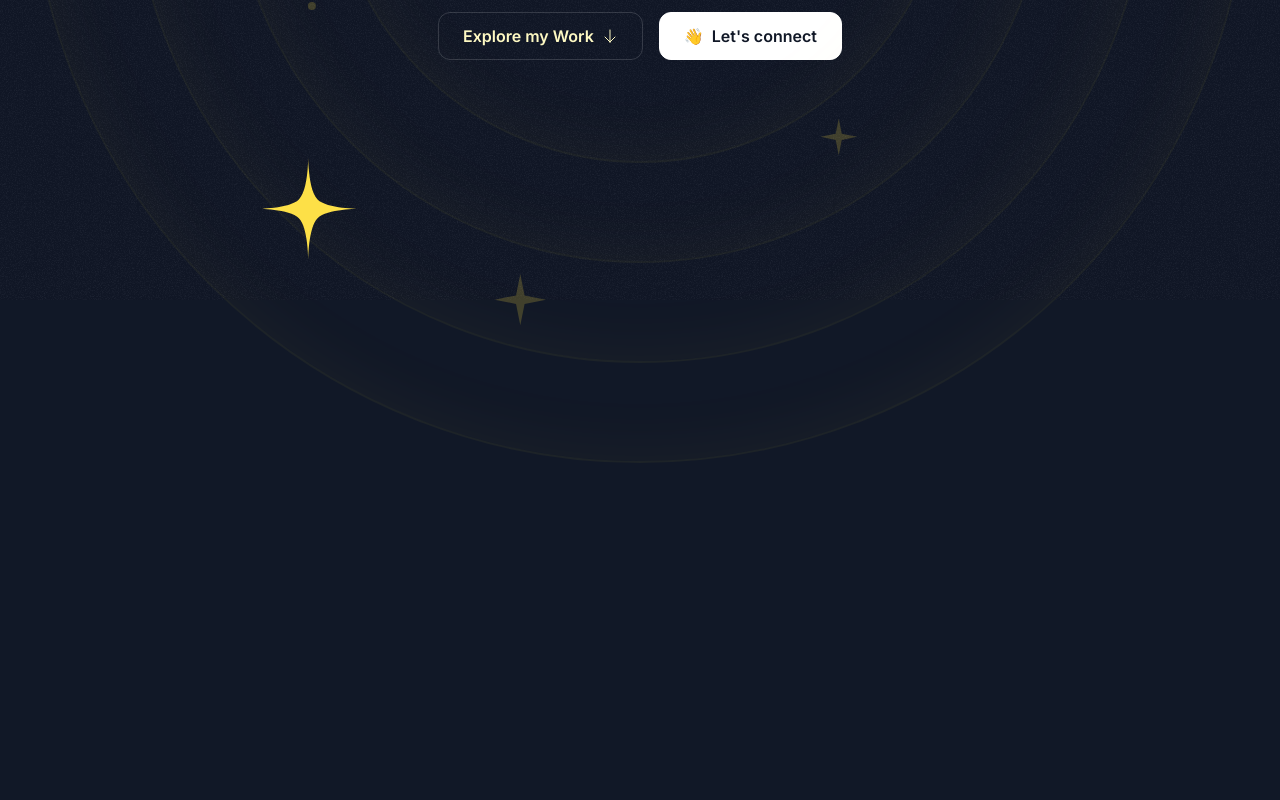
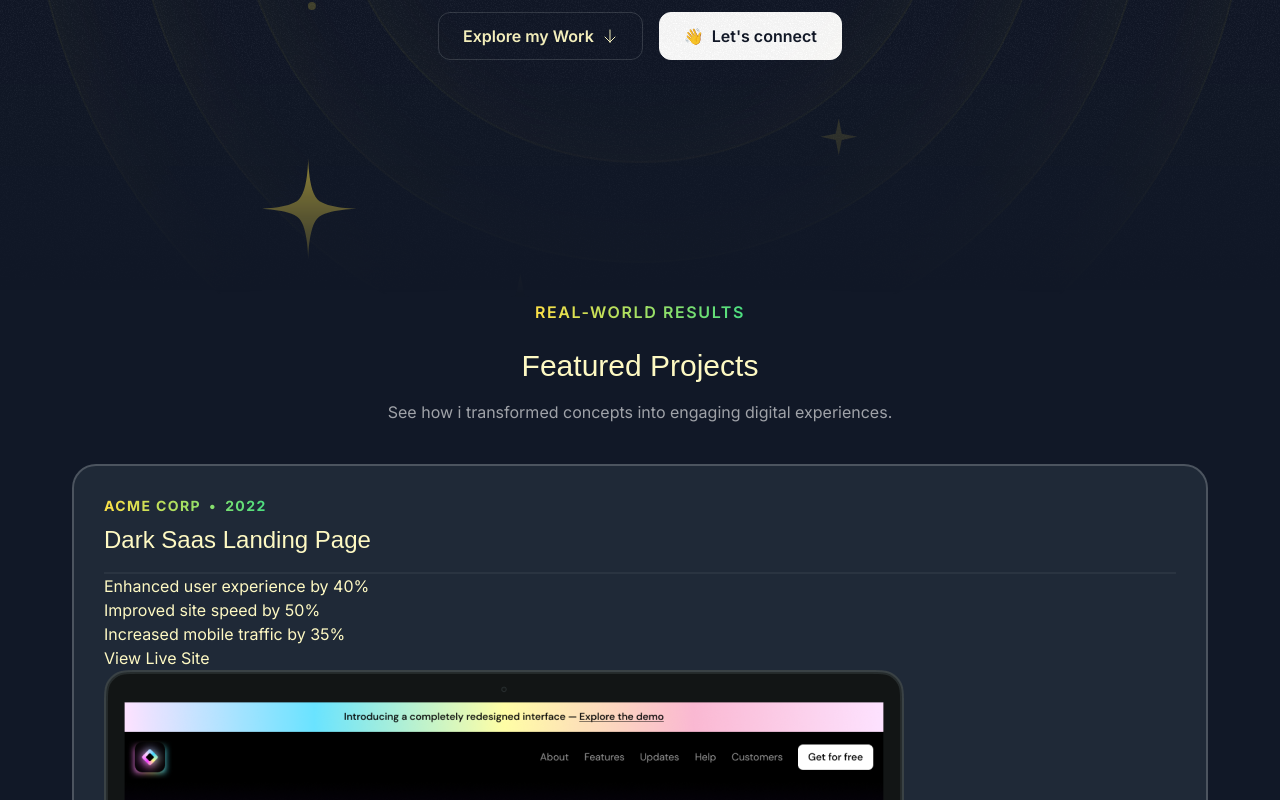
Before and after one commit to abhishekdam/abhishekdam.github.io, a Next.js app in the folder starter-template/: page / in a window 1280 px wide. Shown: the part 594-1394 px from the top of the page. Before the commit the page ends 1057 px from the top, so only its background shows below. Built offline with nearby package versions, Linux system fonts and the light colour scheme; a web font is replaced by a local one.

Commit message:
hero content done and started the projects section

```diff
--- a/starter-template/src/app/globals.css
+++ b/starter-template/src/app/globals.css
@@ -3,10 +3,10 @@
 @tailwind utilities;
 
 @layer base {
-  .nav-item {
-    @apply px-4 py-1.5 rounded-full text-white/70 text-sm font-semibold hover:bg-white/10 hover:text-white transition duration-300;
+  .header-nav-item {
+    @apply px-4 py-1.5 rounded-full text-white text-opacity-70 text-sm font-semibold hover:bg-white hover:bg-opacity-10 hover:text-white transition duration-300;
   }
-  .hero-ring {
+  .orbit-hero-ring {
     @apply absolute inset-0  border-2 top-1/2 left-1/2 -translate-x-1/2 -translate-y-1/2 rounded-full border-yellow-300/5 shadow-[0_0_80px_inset] shadow-yellow-300/5;
   }
 }
--- a/starter-template/src/app/page.tsx
+++ b/starter-template/src/app/page.tsx
@@ -1,11 +1,13 @@
 import { Header } from "@/sections/Header";
 import { HeroSection } from "@/sections/Hero";
+import { ProjectsSection } from "@/sections/Projects";
 
 export default function Home() {
   return (
     <div>
       <Header />
       <HeroSection />
+      <ProjectsSection />
     </div>
   );
 }
--- a/starter-template/src/components/HeroOrbit.tsx
+++ b/starter-template/src/components/HeroOrbitComponent.tsx
@@ -1,9 +1,9 @@
 import { PropsWithChildren } from "react";
 
-const HeroOrbit = ({
+const HeroOrbitComponent = ({
   children,
-  size,
-  rotation,
+  size = 100,
+  rotation = 0,
 }: PropsWithChildren<{ size: number; rotation: number }>) => {
   return (
     <div className="absolute top-1/2 left-1/2 -translate-x-1/2 -translate-y-1/2">
@@ -28,4 +28,4 @@ const HeroOrbit = ({
   );
 };
 
-export default HeroOrbit;
+export default HeroOrbitComponent;
--- a/starter-template/src/sections/Header.tsx
+++ b/starter-template/src/sections/Header.tsx
@@ -2,35 +2,18 @@ export const Header = () => {
   return (
     <div className="flex justify-center items-center fixed z-10 w-full top-3">
       <nav className="flex gap-1 p-0.5 border border-white/15 rounded-full bg-white/10 backdrop-blur">
-        <a
-          className="nav-item"
-          href="#"
-          target="_blank"
-          rel="noopener noreferrer"
-        >
+        <a className="header-nav-item" href="#">
           Home
         </a>
-        <a
-          className="nav-item"
-          href="#"
-          target="_blank"
-          rel="noopener noreferrer"
-        >
+        <a className="header-nav-item" href="#">
           Projects
         </a>
-        <a
-          className="nav-item"
-          href="#"
-          target="_blank"
-          rel="noopener noreferrer"
-        >
+        <a className="header-nav-item" href="#">
           About
         </a>
         <a
-          className="nav-item bg-white text-gray-900 hover:bg-white/70 hover:text-gray-900"
+          className="header-nav-item bg-white text-gray-900 hover:bg-white/70 hover:text-gray-900"
           href="#"
-          target="_blank"
-          rel="noopener noreferrer"
         >
           Contact
         </a>
--- a/starter-template/src/sections/Hero.tsx
+++ b/starter-template/src/sections/Hero.tsx
@@ -4,55 +4,57 @@ import ArrowDwn from "@/assets/icons/arrow-down.svg";
 import grainimg from "@/assets/images/grain.jpg";
 import StarIcon from "@/assets/icons/star.svg";
 import SparkleIcon from "@/assets/icons/sparkle.svg";
-import HeroOrbit from "@/components/HeroOrbit";
+import HeroOrbitComponent from "@/components/HeroOrbitComponent";
 
 export const HeroSection = () => {
   return (
     <div className="py-32 md:py-48 lg:py-60 relative z-0 overflow-x-clip">
+      <div className="absolute inset-0 [mask-image:linear-gradient(to_bottom,transparent,black_10%,black_70%,transparent)]">
         <div
           className="absolute inset-0 -z-30 opacity-5"
           style={{ backgroundImage: `url(${grainimg.src})` }}
         ></div>
-      <div className="size-[620px] hero-ring"></div>
-      <div className="size-[820px] hero-ring"></div>
-      <div className="size-[1020px] hero-ring"></div>
-      <div className="size-[1220px] hero-ring"></div>
-      <HeroOrbit size={800} rotation={-92}>
+        <div className="size-[620px] orbit-hero-ring"></div>
+        <div className="size-[820px] orbit-hero-ring"></div>
+        <div className="size-[1020px] orbit-hero-ring"></div>
+        <div className="size-[1220px] orbit-hero-ring"></div>
+        <HeroOrbitComponent size={800} rotation={-92}>
           <StarIcon className="size-28 text-yellow-300" />
-      </HeroOrbit>
-      <HeroOrbit size={550} rotation={100}>
+        </HeroOrbitComponent>
+        <HeroOrbitComponent size={550} rotation={100}>
           <StarIcon className="size-12 text-yellow-300" />
-      </HeroOrbit>
-      <HeroOrbit size={590} rotation={18}>
+        </HeroOrbitComponent>
+        <HeroOrbitComponent size={590} rotation={18}>
           <StarIcon className="size-8 text-yellow-300" />
-      </HeroOrbit>
-      <HeroOrbit size={430} rotation={80}>
+        </HeroOrbitComponent>
+        <HeroOrbitComponent size={430} rotation={80}>
           <SparkleIcon className="size-8 text-yellow-300/20  " />
-      </HeroOrbit>
-      <HeroOrbit size={440} rotation={-15}>
+        </HeroOrbitComponent>
+        <HeroOrbitComponent size={440} rotation={-15}>
           <SparkleIcon className="size-5 text-yellow-300/20  " />
-      </HeroOrbit>
-      <HeroOrbit size={530} rotation={-170}>
+        </HeroOrbitComponent>
+        <HeroOrbitComponent size={530} rotation={-170}>
           <SparkleIcon className="size-10 text-yellow-300/20  " />
-      </HeroOrbit>
-      <HeroOrbit size={710} rotation={-120}>
+        </HeroOrbitComponent>
+        <HeroOrbitComponent size={710} rotation={-120}>
           <SparkleIcon className="size-14 text-yellow-300/20  " />
-      </HeroOrbit>
-      <HeroOrbit size={720} rotation={150}>
+        </HeroOrbitComponent>
+        <HeroOrbitComponent size={720} rotation={150}>
           <div className="size-3 rounded-full bg-yellow-300/20" />
-      </HeroOrbit>
-      <HeroOrbit size={520} rotation={-70}>
+        </HeroOrbitComponent>
+        <HeroOrbitComponent size={520} rotation={-70}>
           <div className="size-2 rounded-full bg-yellow-300/20" />
-      </HeroOrbit>
-      <HeroOrbit size={620} rotation={-20}>
+        </HeroOrbitComponent>
+        <HeroOrbitComponent size={620} rotation={-20}>
           <div className="size-3 rounded-full bg-yellow-300/20" />
-      </HeroOrbit>
+        </HeroOrbitComponent>
+      </div>
       <div className="container">
         <div className="flex flex-col items-center">
           <Image className="size-[100px]" src={memojiimage} alt="pc" />
           <div className="inline-flex items-center gap-4 rounded-lg bg-gray-950 border border-gray-800 px-4 py-1.5">
             <div className="bg-green-400 size-2.5 rounded-full"></div>
-            <div className="text-sm font0-medium">
+            <div className="text-sm font-medium">
               Available for new Projects
             </div>
             {/* need to uncomment this when i will stop taking new projects */}
@@ -68,7 +70,7 @@ export const HeroSection = () => {
           </h1>
           <p className="mt-4 text-white/60 md:text-lg text-center">
             Transforming designs into functional, high-performing web
-            applications. Let's discuss your next project
+            applications. Let&apos;s discuss your next project
           </p>
         </div>
         <div className="flex flex-col md:flex-row justify-center items-center mt-8 gap-4">
@@ -78,7 +80,7 @@ export const HeroSection = () => {
           </button>
           <button className="h-12 px-6 rounded-xl inline-flex items-center gap-2 border border-white bg-white text-gray-900">
             <span>👋</span>
-            <span className="font-semibold">Let's connect</span>
+            <span className="font-semibold">Let&apos;s connect</span>
           </button>
         </div>
       </div>
--- a/starter-template/src/sections/Projects.tsx
+++ b/starter-template/src/sections/Projects.tsx
@@ -1,6 +1,7 @@
 import darkSaasLandingPage from "@/assets/images/dark-saas-landing-page.png";
 import lightSaasLandingPage from "@/assets/images/light-saas-landing-page.png";
 import aiStartupLandingPage from "@/assets/images/ai-startup-landing-page.png";
+import Image from "next/image";
 
 const portfolioProjects = [
   {
@@ -28,19 +29,64 @@ const portfolioProjects = [
     image: lightSaasLandingPage,
   },
   {
-    company: "Quantum Dynamics",
+    company: "Shoppable Video",
     year: "2023",
-    title: "AI Startup Landing Page",
+    title: "UI for short video of product",
     results: [
-      { title: "Enhanced user experience by 40%" },
-      { title: "Improved site speed by 50%" },
-      { title: "Increased mobile traffic by 35%" },
+      { title: "Enhanced user experience by 90%" },
+      { title: "Improved site speed by 20%" },
+      { title: "Increased mobile traffic by 65%" },
     ],
-    link: "https://youtu.be/Z7I5uSRHMHg",
+    link: "https://youtu.be/K_RKlULGnS8",
     image: aiStartupLandingPage,
   },
 ];
 
 export const ProjectsSection = () => {
-  return <div>Projects Section</div>;
+  return (
+    <div>
+      <div className="container ">
+        <div className="flex justify-center">
+          <p className="uppercase font-semibold tracking-widest bg-gradient-to-r from-yellow-300 to-green-400 text-center bg-clip-text text-transparent">
+            Real-World Results
+          </p>
+        </div>
+        <h2 className="font-serif text-3xl text-center mt-6">
+          Featured Projects
+        </h2>
+        <p className="text-center text-white/60 mt-4">
+          See how i transformed concepts into engaging digital experiences.
+        </p>
+        <div className="flex flex-col mt-10">
+          {portfolioProjects.map((project) => (
+            <div
+              key={project.title}
+              className="bg-gray-800 rounded-3xl relative z-0 overflow-hidden after:-z-10 after:content-[''] after:absolute after:inset-0 after:outline after:-outline-offset-2 after:rounded-3xl after:outline-white/20 p-8"
+            >
+              <div className="flex">
+                <div className="inline-flex bg-gradient-to-r from-yellow-300 to-green-400 gap-2 text-transparent bg-clip-text font-bold uppercase tracking-widest text-sm">
+                  <span>{project.company}</span>
+                  <span>&bull;</span>
+                  <span>{project.year}</span>
+                </div>
+              </div>
+              <h3 className="font-serif text-2xl mt-2">{project.title}</h3>
+              <hr className="border-t-2 border-white/5 mt-4" />
+              <ul>
+                {project.results.map((result) => (
+                  <li key={result.title}>
+                    <span>{result.title}</span>
+                  </li>
+                ))}
+              </ul>
+              <a href={project.link}>
+                <button>View Live Site</button>
+              </a>
+              <Image src={project.image} alt={project.title} />
+            </div>
+          ))}
+        </div>
+      </div>
+    </div>
+  );
 };
```
Lines whose indentation alone changed are shown as unchanged.
